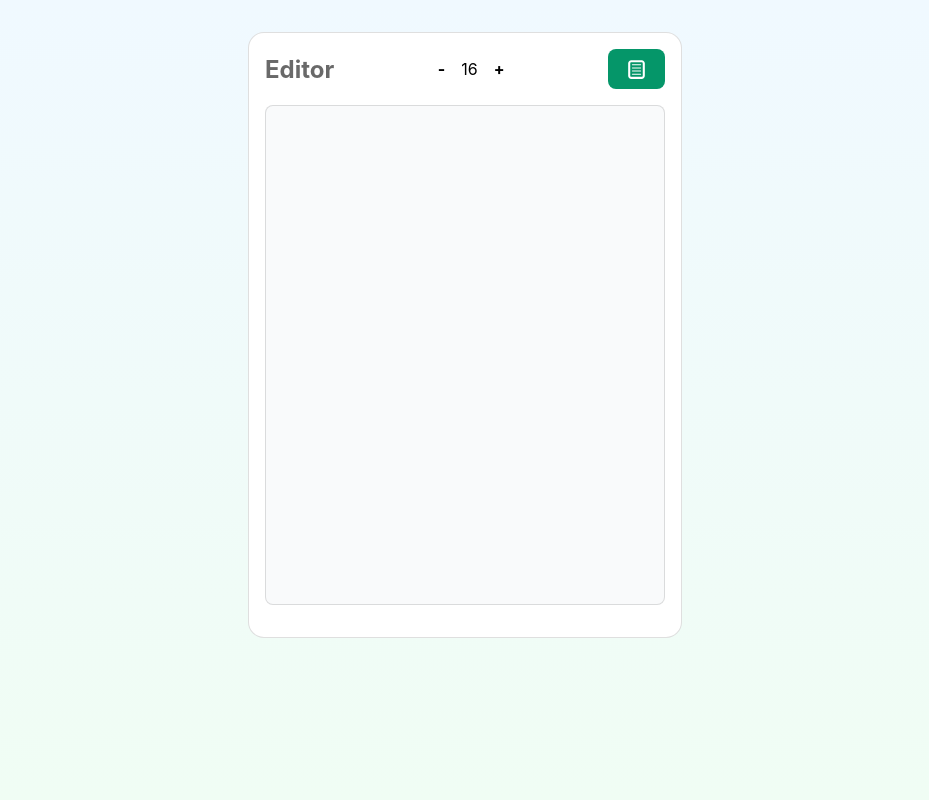
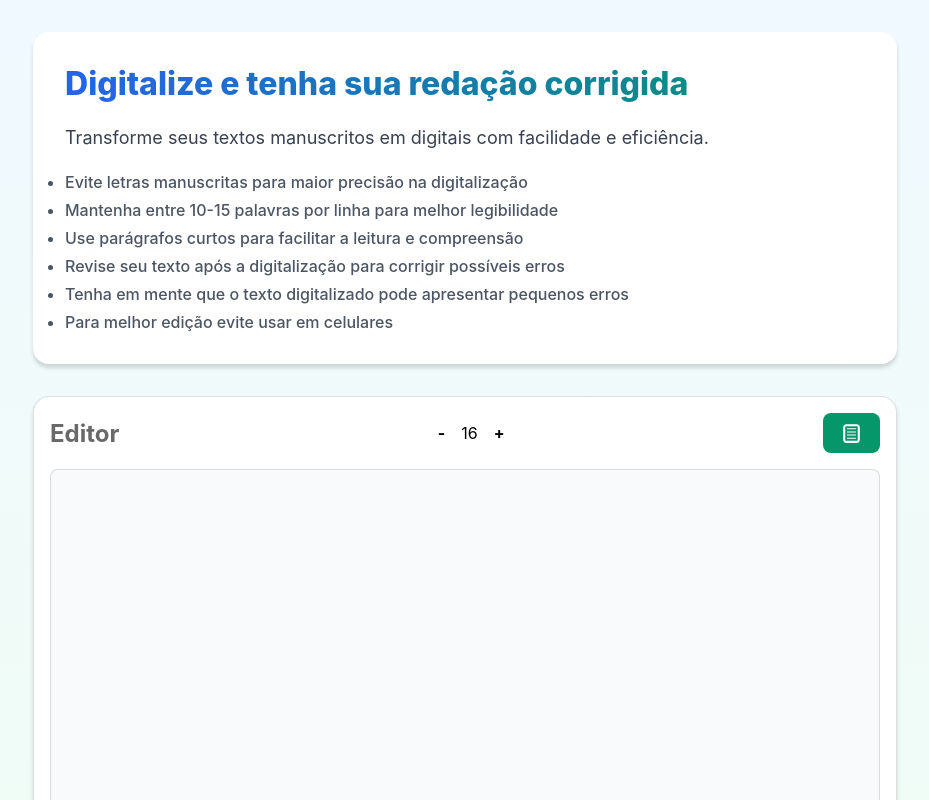
Before and after one commit to pedro-jp/corrige_ai_front, a React (Vite) app: page / in a window 1280 px wide. Shown: the top 800 px of the page, without its empty margins (175-1104 px from the left). Built offline with nearby package versions, Linux system fonts and the light colour scheme.

Commit message:
style: styles adjusts

```diff
--- a/index.html
+++ b/index.html
@@ -2,9 +2,37 @@
 <html lang="pt-BR">
   <head>
     <meta charset="UTF-8" />
-    <link rel="icon" type="image/svg+xml" href="/vite.svg" />
+    <link
+      rel="icon"
+      type="image/svg+xml"
+      href="https://www.svgrepo.com/show/382526/copy-document-extension-file-file-format-file-type.svg"
+    />
     <meta name="viewport" content="width=device-width, initial-scale=1.0" />
-    <title>CorrigeAí</title>
+    <!-- meta og -->
+    <meta property="og:title" content="Corrige-Ai" />
+    <meta property="og:description" content="Corrige-Ai" />
+    <meta
+      property="og:image"
+      content="https://www.svgrepo.com/show/382526/copy-document-extension-file-file-format-file-type.svg"
+    />
+    <meta property="og:url" content="https://corrige-ai.vercel.app/" />
+    <meta property="og:type" content="website" />
+    <meta property="og:site_name" content="Corrige-Ai" />
+
+    <!-- meta twitter -->
+    <meta name="twitter:title" content="Corrige-Ai" />
+    <meta name="twitter:description" content="Corrige-Ai" />
+    <meta
+      name="twitter:image"
+      content="https://www.svgrepo.com/show/382526/copy-document-extension-file-file-format-file-type.svg"
+    />
+    <meta name="twitter:card" content="summary_large_image" />
+    <meta name="twitter:site" content="Corrige-Ai" />
+    <meta name="twitter:creator" content="Corrige-Ai" />
+
+    <meta name="description" content="Corrige-Ai" />
+
+    <title>Corrige-Ai</title>
   </head>
   <body>
     <div id="root"></div>
--- a/src/App.css
+++ b/src/App.css
@@ -8,6 +8,42 @@ main {
   gap: 2rem;
 }
 
+.main_header {
+  display: flex;
+  flex-direction: column;
+  gap: 1.5rem;
+  margin: 0 auto;
+  width: 100%;
+  max-width: 864px;
+  background-color: #fff;
+  padding: 2rem;
+  border-radius: 1rem;
+  box-shadow: 0px 4px 4px rgba(0, 0, 0, 0.15);
+
+  h1 {
+    color: transparent;
+    background-image: linear-gradient(90deg, #2563eb, #059669);
+    background-clip: text;
+    -webkit-background-clip: text;
+    font-weight: 800;
+  }
+
+  p {
+    color: #374151;
+    font-size: large;
+  }
+
+  ul {
+    display: flex;
+    flex-direction: column;
+    gap: 0.5rem;
+    li {
+      color: #4b5563;
+      font-weight: 500;
+    }
+  }
+}
+
 .container {
   width: 100%;
   max-width: max-content;
@@ -16,6 +52,7 @@ main {
   border: 1px solid #00000020;
   border-radius: 1rem;
   background-color: #fff;
+  box-shadow: 0px 4px 4px rgba(0, 0, 0, 0.15);
 
   .header {
     padding-block: 1rem;
@@ -28,6 +65,7 @@ main {
     }
 
     .editor_settings {
+      user-select: none;
       button {
         all: unset;
         cursor: pointer;
--- a/src/App.tsx
+++ b/src/App.tsx
@@ -27,6 +27,7 @@ function App() {
   const contentEditableRef = useRef<HTMLDivElement>(null);
   const [fontSize, setFontSize] = useState(16);
   const [sendedText, setSendedText] = useState('');
+  const editorRef = useRef<HTMLDivElement>(null);
   const formData = new FormData();
 
   if (image) {
@@ -135,9 +136,46 @@ function App() {
 
   const btn = isLoading ? 'not-allowed' : 'pointer';
 
+  const editor_width = {
+    width: '100%',
+    maxWidth: '864px'
+  };
+
   return (
     <main>
-      <div className='container'>
+      <div className='main_header'>
+        <h1>Digitalize e tenha sua redação corrigida</h1>
+        <p>
+          Transforme seus textos manuscritos em digitais com facilidade e
+          eficiência.
+        </p>
+        <ul>
+          <li>Evite letras manuscritas para maior precisão na digitalização</li>
+          <li>
+            Mantenha entre 10-15 palavras por linha para melhor legibilidade
+          </li>
+          <li>Use parágrafos curtos para facilitar a leitura e compreensão</li>
+          <li>
+            Revise seu texto após a digitalização para corrigir possíveis erros
+          </li>
+          <li>
+            Tenha em mente que o texto digitalizado pode apresentar pequenos
+            erros
+          </li>
+          <li>Para melhor edição evite usar em celulares</li>
+        </ul>
+      </div>
+
+      <div
+        className='container'
+        ref={editorRef}
+        style={
+          contentEditableRef.current &&
+          contentEditableRef.current.innerText !== ''
+            ? { minWidth: '540px', width: 'max-content', maxWidth: '1280px' }
+            : editor_width
+        }
+      >
         <div className='header'>
           <h2>Editor</h2>
           <div className='editor_settings'>
@@ -210,7 +248,10 @@ function App() {
         </div>
       </div>
       {feedback && (
-        <div className='container'>
+        <div
+          className='container'
+          style={{ width: editorRef && editorRef.current?.offsetWidth }}
+        >
           <div className='response_container'>
             <h2>Nota {feedback.nota}</h2>
             <div>
```
